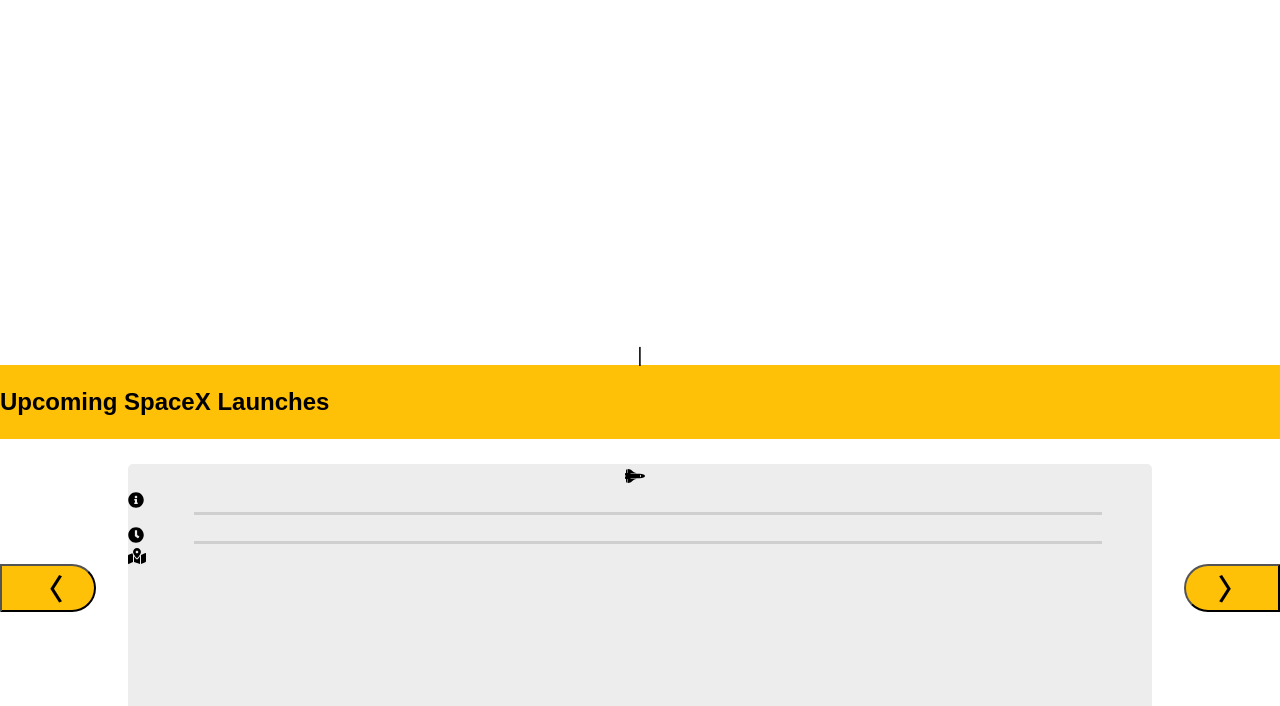
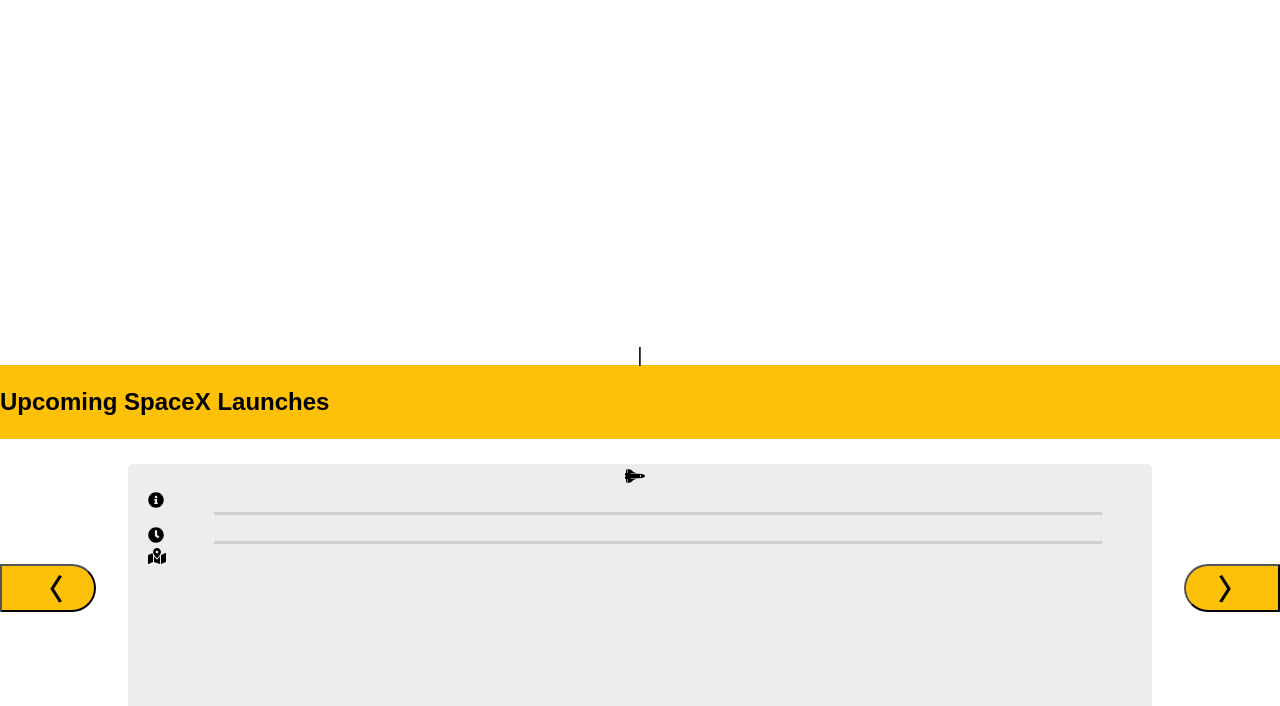
Before and after one commit to dawnribeiro/astro-club, a website: page public/index.html in a window 1280 px wide. Shown: the part 94-800 px from the top of the page. Drawn offline with Linux system fonts and the light colour scheme; no server answers.

Commit message:
added padding to icons

```diff
--- a/public/screen.css
+++ b/public/screen.css
@@ -78,13 +78,13 @@
   justify-content: center;
   align-content: center;
   align-items: center;
+  padding-left: 20px;
+  padding-right: 20px;
 }
 
 .time-container {
   display: flex;
-  /* justify-content: center;
-  align-content: center;
-  align-items: center; */
+  padding-left: 20px;
 }
 
 .location-container {
@@ -92,6 +92,8 @@
   justify-content: center;
   align-content: center;
   align-items: center;
+  padding-left: 20px;
+  padding-right: 20px
 }
 
 .api-pic {
@@ -199,6 +201,8 @@
   padding-top: 12px;
   padding-bottom: 12px;
   margin-left: 10px;
+  font-size: 1.25rem;
+  font-weight: bold;
 
 }
 
```
Also changed, not shown: public/main.js (+1 -10 lines).
